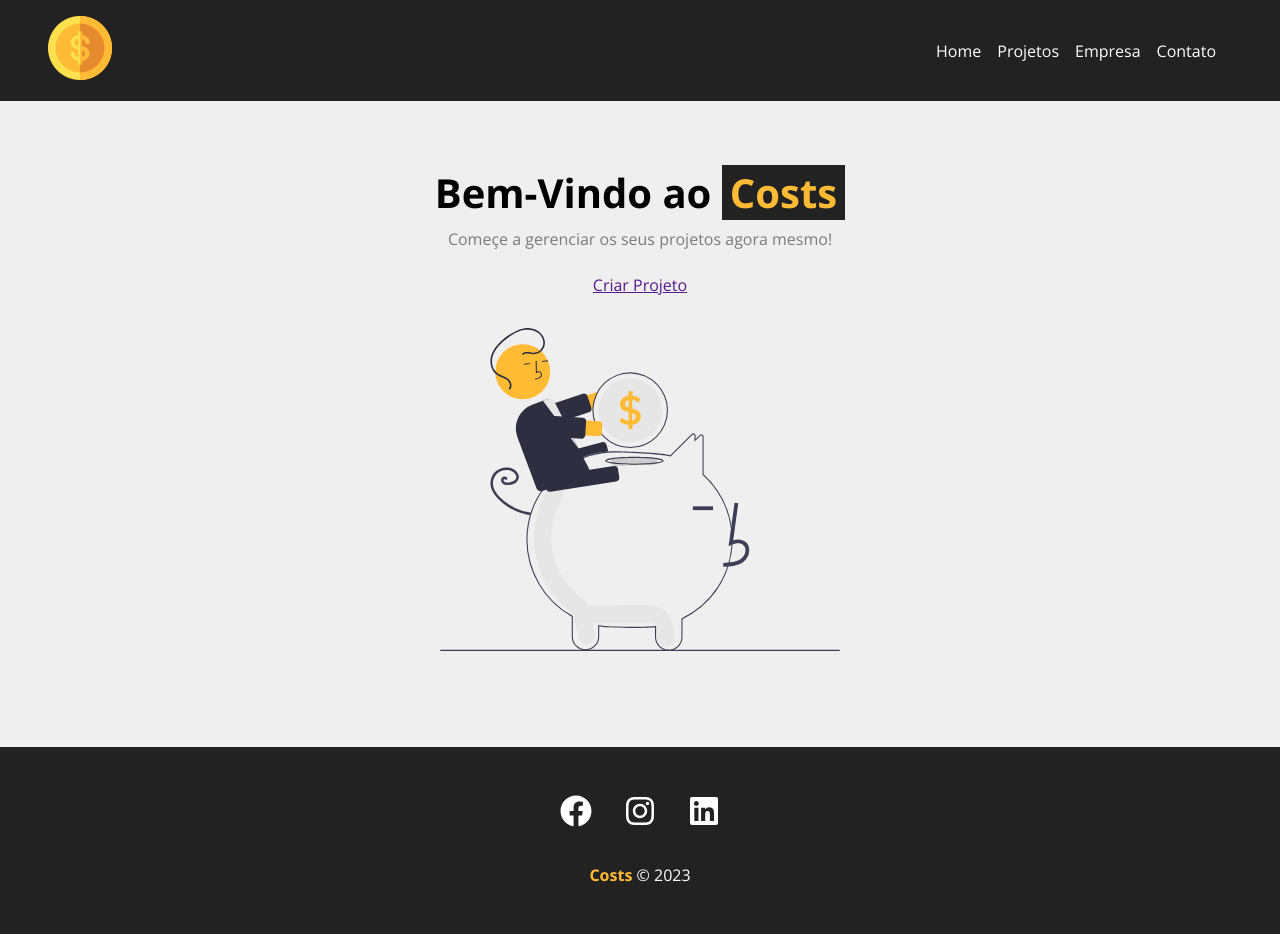
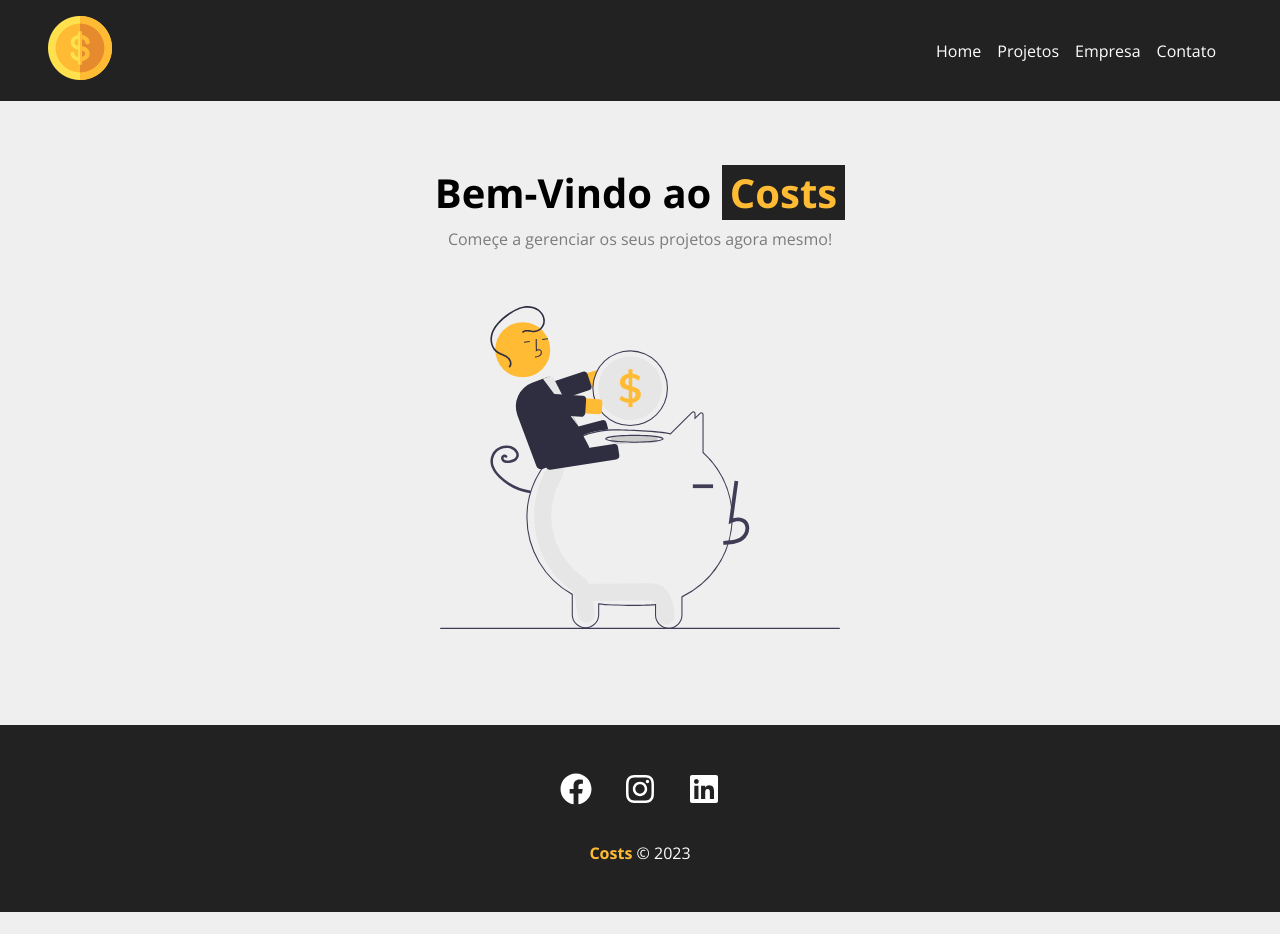
Before and after one commit to RafaelHDSV/Costs, a React (Create React App) app: page / in a window 1280 px wide. After the commit the page ends 912 px from the top, so only its background shows below. Built offline with nearby package versions, Linux system fonts and the light colour scheme; the HTML template or start-up script is replaced by a standard one.

Commit message:
Adding link btn

```diff
--- /dev/null
+++ b/src/components/layout/LinkButton.js
@@ -0,0 +1,13 @@
+import React from 'react'
+import { Link } from 'react-router-dom'
+import styles from './LinkButton.module.css'
+
+const LinkButton = ({ to, text }) => {
+    return (
+        <Link className={styles.btn} to={to}>
+            {text}
+        </Link>
+    )
+}
+
+export default LinkButton
--- a/src/components/pages/Home.js
+++ b/src/components/pages/Home.js
@@ -1,6 +1,7 @@
 import React from 'react'
+import LinkButton from '../layout/LinkButton'
+
 import savings from '../../images/savings.svg'
-
 import styles from './Home.module.css'
 
 const Home = () => {
@@ -8,7 +9,7 @@ const Home = () => {
         <section className={styles.home_container}>
             <h1>Bem-Vindo ao <span>Costs</span></h1>
             <p>Começe a gerenciar os seus projetos agora mesmo!</p>
-            <a href="">Criar Projeto</a>
+            <LinkButton></LinkButton>
             <img src={savings} alt="savings.svg'" />
         </section>
     )
```
Also changed, not shown: src/components/layout/LinkButton.module.css (added).
